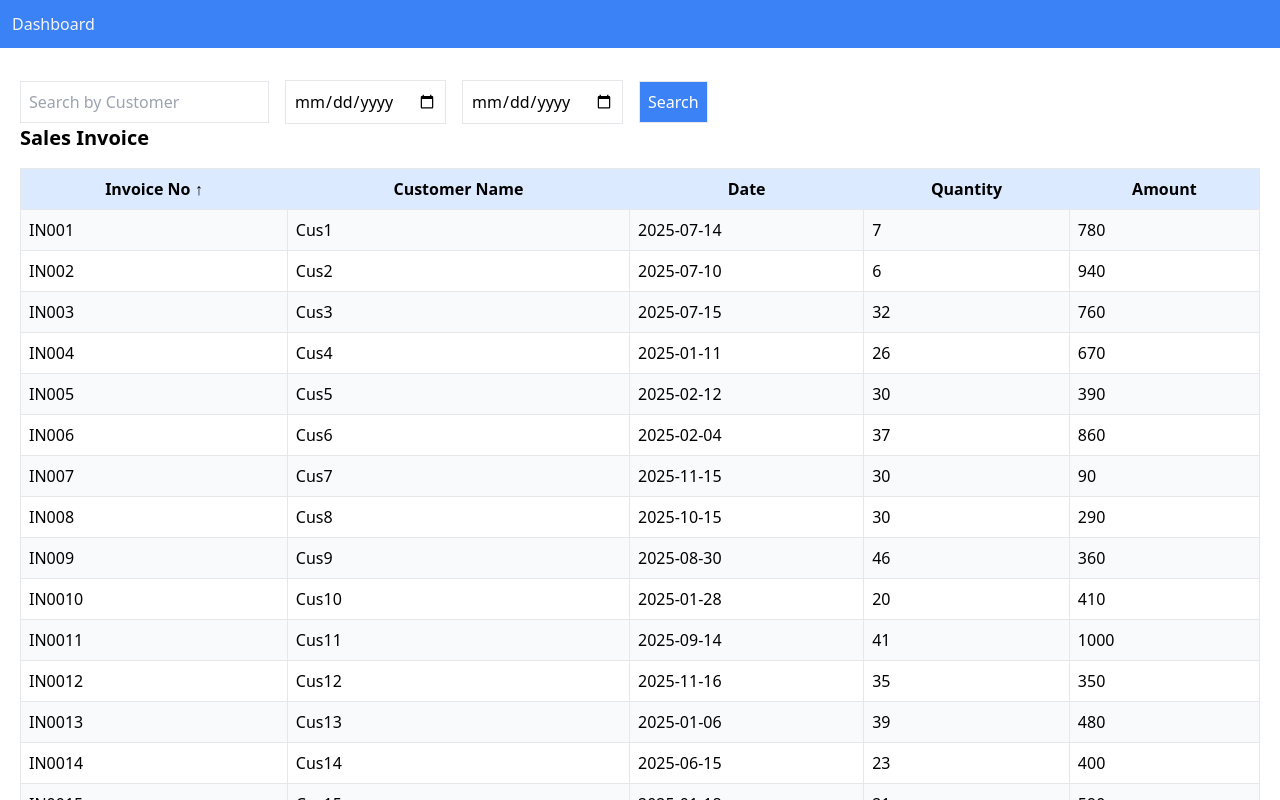
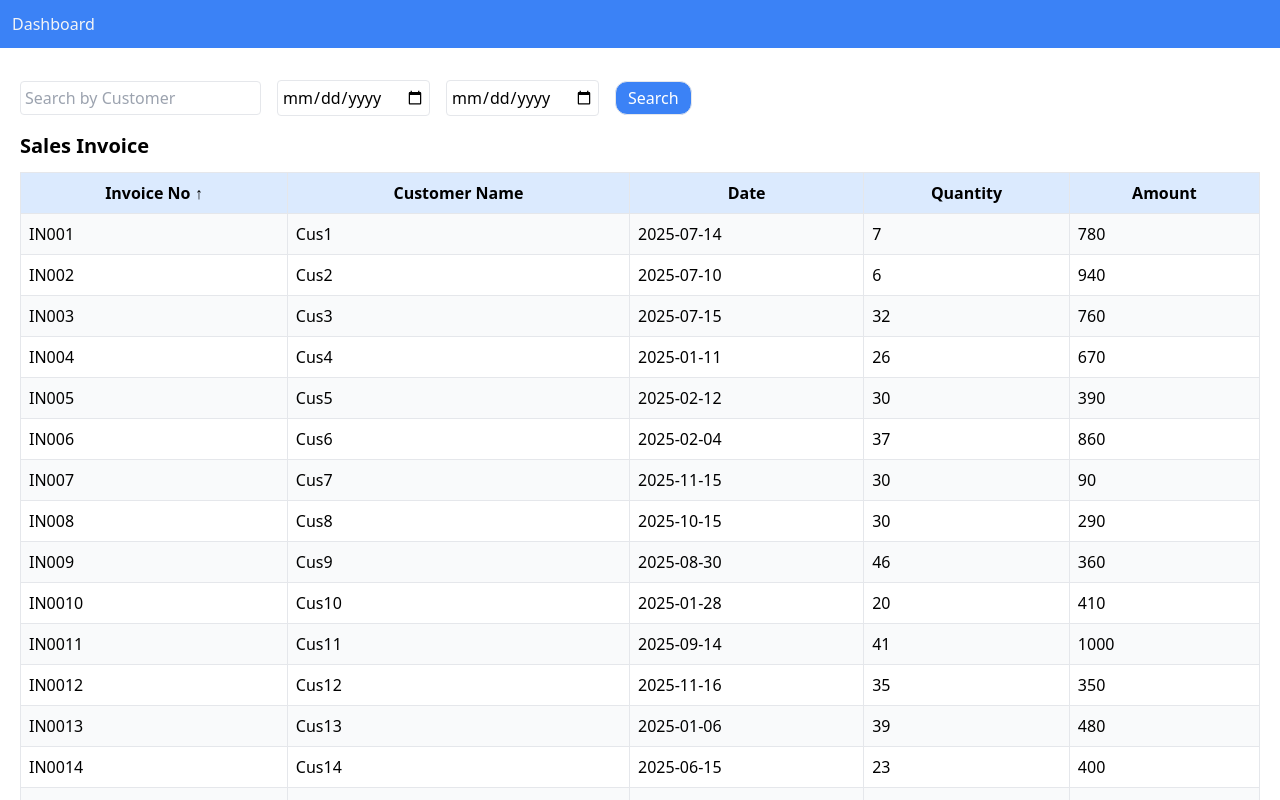
Before and after one commit to nasibpv/Sales_Table, a React (Vite) app: page / in a window 1280 px wide. Shown: the top 800 px of the page. Built offline with nearby package versions, Linux system fonts and the light colour scheme.

Commit message:
first commit

```diff
--- a/src/Components/Index.jsx
+++ b/src/Components/Index.jsx
@@ -82,27 +82,27 @@ function Index() {
                 <input type="text"
                  value={searchQuery}
                     onChange={handleSearch}
-                    className="border p-2 mr-4"
+                    className="border p-1 mr-4 rounded"
                     placeholder="Search by Customer"
                 />
                  <input
                     type="date"
                     value={fromDate}
                     onChange={(e) => setFromDate(e.target.value)}
-                    className="border p-2 mr-4"
+                    className="border p-1 rounded mr-4"
                     placeholder="From Date"
                 />
                 <input
                     type="date"
                     value={toDate}
                     onChange={(e) => setToDate(e.target.value)}
-                    className="border p-2"
+                    className="border  rounded p-1"
                     placeholder="To Date"
                 />
-                <button onClick={handleSearchAndFilter} className="border p-2 bg-blue-500 text-white ml-4">
+                <button onClick={handleSearchAndFilter} className="border p-1 rounded-xl ps-3 pe-3 bg-blue-500 text-white ml-4">
                     Search
                 </button>
-                <h1 className="text-xl font-bold mb-4">Sales Invoice</h1>
+                <h1 className="text-xl font-bold mb-3 mt-4">Sales Invoice</h1>
                 <div className="overflow-x-auto">
                     <table className="min-w-full border-collapse">
                         <thead>
```
